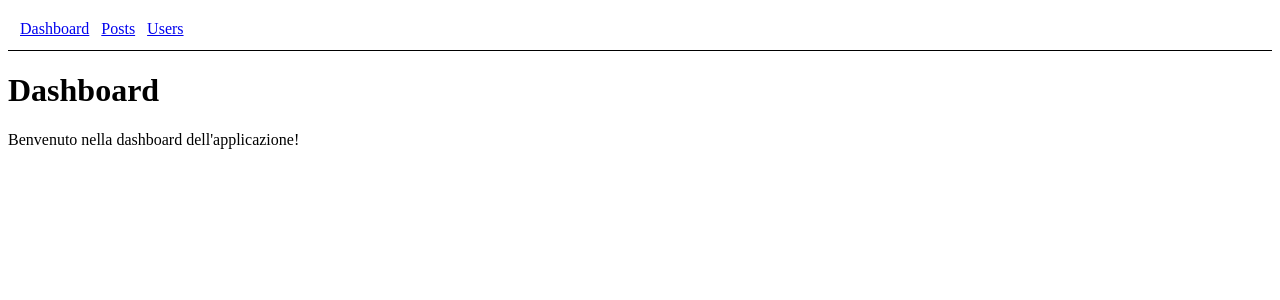
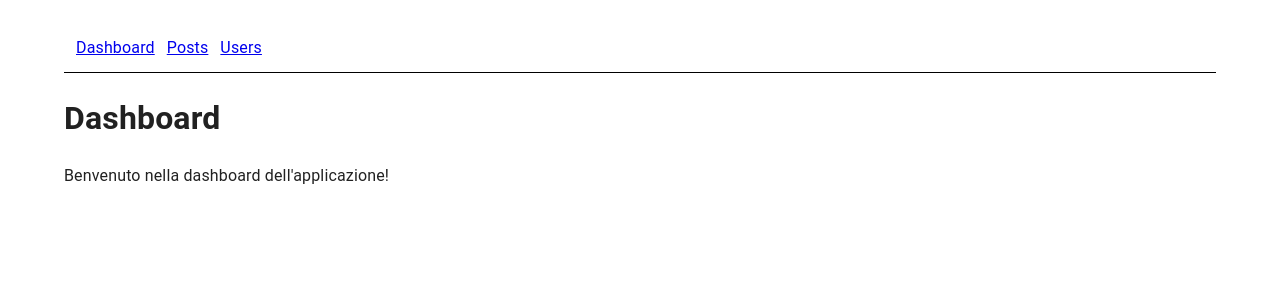
Before and after one commit to Fabio-Bianco/frontend-recruiting, a React (Vite) app: page / in a window 1280 px wide. Shown: the top 300 px of the page. Built offline with nearby package versions, Linux system fonts and the light colour scheme.

Commit message:
feat: refactor routing and add user and post detail pages

```diff
--- a/src/App.tsx
+++ b/src/App.tsx
@@ -14,9 +14,10 @@ import UsersList from "./pages/UsersList";
 import Navbar from "./components/Navbar";
 
 // Import del componente della pagina di dettaglio del post
-import PostsDetails from "./pages/PostsDetails";
+import PostsDetails from "./pages/details/PostsDetails";
 
-import UserDetail from "./pages/UserDeatil";
+import { UserDetail } from "./pages/details/UserDeatil";
+
 
 
 
@@ -27,13 +28,15 @@ function App() {
 
     <BrowserRouter>
   <Navbar />
-      <Routes>
-        <Route path="/" element={<Home />} />
-        <Route path="/posts/:id" element={<PostsDetails />} />
-        <Route path="/users/:id" element={<UserDetail />} />
-        <Route path="/posts" element={<PostsList />} />
-        <Route path="/users" element={<UsersList />} />
-      </Routes>
+<Routes>
+  <Route path="/" element={<Home />} />
+
+  <Route path="/posts" element={<PostsList />} />
+  <Route path="/posts/:id" element={<PostsDetails />} />
+
+  <Route path="/users" element={<UsersList />} />
+  <Route path="/users/:id" element={<UserDetail />} />
+</Routes>
     </BrowserRouter>
 
   );
--- a/src/main.tsx
+++ b/src/main.tsx
@@ -1,9 +1,14 @@
 import { StrictMode } from 'react'
 import { createRoot } from 'react-dom/client'
+import CssBaseline from "@mui/material/CssBaseline";
+import Container from "@mui/material/Container";
 import App from './App.tsx'
 
 createRoot(document.getElementById('root')!).render(
   <StrictMode>
-    <App />
-  </StrictMode>,
+    <CssBaseline />
+    <Container maxWidth="lg" sx={{ py: 3 }}>
+      <App />
+    </Container>
+  </StrictMode>
 )
--- a/src/pages/UsersList.tsx
+++ b/src/pages/UsersList.tsx
@@ -46,7 +46,7 @@ const columns = [
     <div>
       <h1>Lista Utenti</h1>
 
-    //
+
       <MaterialReactTable columns={columns} data={users} />
     </div>
   );
--- a/src/pages/PostsDetails.tsx
+++ b/src/pages/details/PostsDetails.tsx
@@ -1,7 +1,7 @@
 import { useEffect, useState } from "react";
 import { useParams } from "react-router-dom";
-import { getPostById } from "../api/posts.api";
-import type { Post } from "../types/post";
+import { getPostById } from "../../api/posts.api";
+import type { Post } from "../../types/post";
 
 
 export default function PostsDetails() {
--- a/src/pages/UserDeatil.tsx
+++ b/src/pages/details/UserDeatil.tsx
@@ -1,22 +1,9 @@
-//import React e gli hook necessari
 import { useEffect, useState } from "react";
-//import Material React Table
+import { useParams } from "react-router-dom";
+import { getUserById } from "../../api/users.api";
+import type { User } from "../../types/user";
 
-
-// Import della funzione che recupera l'id utente dal backend
-import { useParams } from "react-router-dom";
-
-// Import della funzione che recupera l'utente dal backend
-import { getUserById } from "../api/users.api";
-
-// Import del tipo User
-import type { User } from "../types/user";
-
-
-
-
-
-export default function UserDetail() {
+export function UserDetail() {
   const { id } = useParams();
   const [user, setUser] = useState<User | null>(null);
   const [loading, setLoading] = useState(true);
@@ -34,13 +21,7 @@ export default function UserDetail() {
         setUser(data);
       } catch (err) {
         const status = (err as any)?.response?.status;
-
-        if (status === 404) {
-          setError("Utente non trovato.");
-        } else {
-          setError("Errore nel caricamento dell'utente.");
-        }
-
+        setError(status === 404 ? "Utente non trovato." : "Errore nel caricamento dell'utente.");
         setUser(null);
       } finally {
         setLoading(false);
@@ -54,7 +35,6 @@ export default function UserDetail() {
   if (error) return <div>{error}</div>;
   if (!user) return <div>Utente non trovato.</div>;
 
-
   return (
     <div>
       <h1>{user.name}</h1>
```
Also changed, not shown: src/pages/UserDetail.tsx (added).
